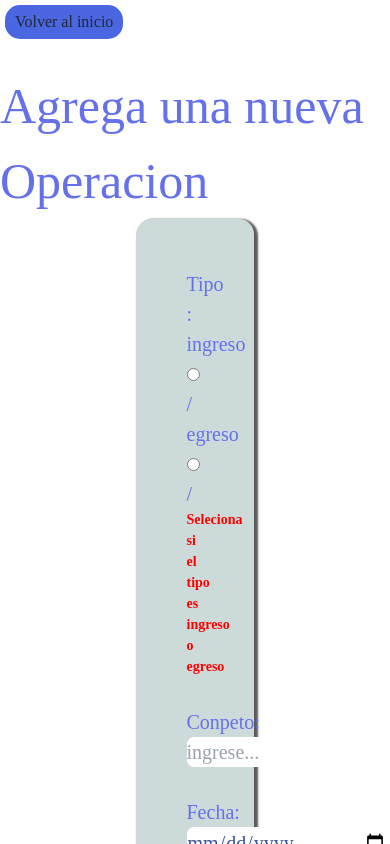
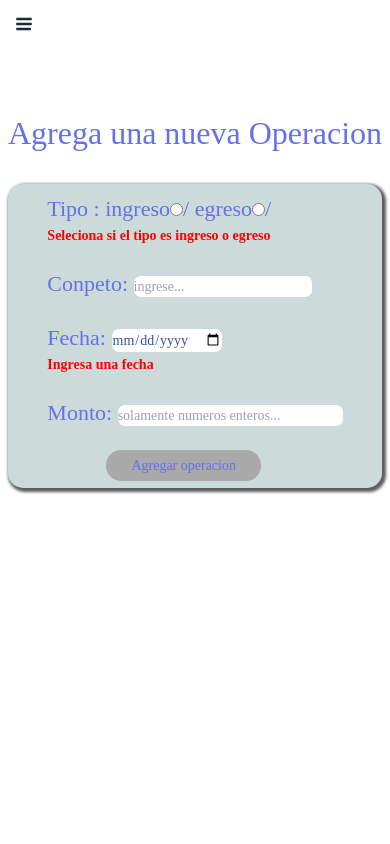
Before and after one commit to edgardo90/challenge-FullStack-JS-Alkemy, a React (Create React App) app in the folder client/: page /createOperation in a window 390 px wide. Shown: the top 844 px of the page. Built offline with nearby package versions, Linux system fonts and the light colour scheme.

Commit message:
termine la parte del css

```diff
--- a/client/src/components/create/OperationCreate.jsx
+++ b/client/src/components/create/OperationCreate.jsx
@@ -96,8 +96,24 @@ export default function OperationCreate(){
 
     return(
         <div>
-            <Link to="/" ><button className={styles.botonHome} >Volver al inicio</button> </Link>
+            <div className="dropdown">
+                <input id="my-drawer" type="checkbox" className="drawer-toggle" />
+                <div className="drawer-content">
+                    <label tabindex="0" className="btn btn-ghost btn-circle " for="my-drawer" >
+                            <svg id="my-drawer"  xmlns="http://www.w3.org/2000/svg" className="h-5 w-5" fill="none" viewBox="0 0 24 24" stroke="currentColor"><path stroke-linecap="round" stroke-linejoin="round" stroke-width="3" d="M4 6h16M4 12h16M4 18h15" /></svg>
+                    </label>
+                </div>
+                    <div class="drawer-side">
+                        <label for="my-drawer" className="drawer-overlay"></label>
+                        <ul tabindex="0"  className="menu menu-compact dropdown-content mt-1 p-2 shadow bg-sky-300 rounded-box w-100">
+                            <li> <Link to="/" className={styles.home} >Volver al inicio</Link> </li>
+                            <li className={styles.ejemplo}  >agrandoBoooooooooooox</li>
+                        </ul>
+                    </div>
+            </div>
+
             <h1 className={styles.titulo} >Agrega una nueva Operacion</h1>
+            <div className={styles.box}>
             <form  onSubmit={event => handleSubmit(event)}  className={styles.formulario} >
                 <div>
                     <SelectType handleRadio={handleRadio} />
@@ -118,7 +134,6 @@ export default function OperationCreate(){
                     <input
                      placeholder="ingrese..."
                      type="text"
-                     style={{width : "200px", heigth : "1px"}}
                      value={data.name}
                      name="name"
                      onChange={event => handleChange(event)}
@@ -132,7 +147,7 @@ export default function OperationCreate(){
                     <label >Fecha: </label>
                     <input
                      type="date"
-                     style={{width : "200px", heigth : "1px"}}
+                     style={{cursor:"pointer"}}
                      name="date"
                      value={data.date}
                      onChange={event => handleChange(event)}
@@ -148,7 +163,7 @@ export default function OperationCreate(){
                      type="number"
                      name="money"
                      placeholder="solamente numeros enteros..."
-                     style={{width : "200px", heigth : "1px"}}
+                     style={{width : "225px", heigth : "1px"}}
                      value={data.money}
                      onChange={event => handleChange(event)}
                     />
@@ -160,6 +175,7 @@ export default function OperationCreate(){
 
                 <button disabled={!data.name || !data.money} className={!data.name || !data.money ? styles.btn  : styles.btnCreate} type="submit"> Agregar operacion </button>
             </form>
+            </div>
         </div>
     )
 }
--- a/client/src/components/create/css/OperationCreate.module.css
+++ b/client/src/components/create/css/OperationCreate.module.css
@@ -1,3 +1,6 @@
+.center{
+  text-align: center;
+}
 .botonHome{
   margin-top: 5px;
   margin-left: 5px;
@@ -21,27 +24,44 @@
     border-radius: 20px;
     box-shadow: 0 12px 16px 0 rgba(0,0,0,0.24), 0 17px 50px 0 rgba(0,0,0,0.19) /* creo una sombra en el button */
 }
+.home{
+  margin-top: 10%;
+}
+.home:hover{
+  color: white;
+}
 
-
+.ejemplo{
+  color: rgba(0, 255, 255, 0);
+  font-size: 10px;
+}
 
 .titulo{
     display: flex;
     justify-content: center;
     margin-top: 30px;
-    font-size: 50px;
+    font-size: 50px ;
     color: rgb(101, 112, 235);
     font-family: 'Cookie', cursive;
   }
 
+  .box{
+    display: flex;
+    flex-direction: column;
+    gap: 10px;
+    align-items: center;
+   }
+
   .formulario{
-    margin-left: 35%;
-    margin-right: 35%;
-    padding: 50px;
-    font-size: 20px;
+    margin-top: 2%;
+    padding: 2%;
+    padding-left: 10% ;
+    padding-right: 10%;
+    font-size: 14px;
     background-position: center center;
     color: rgb(101, 112, 235);
     font-family: 'Cookie', cursive;
-    box-shadow: 2px 2px 2px 2px rgb(93, 92, 92);
+    box-shadow: 2px 2px 3px 2px rgb(93, 92, 92);
     background-color: rgb(204, 218, 218);
     border-radius: 15px;
   }
@@ -49,6 +69,9 @@
   .formulario input{
     color: rgb(58, 80, 151);
     border-radius: 7px;
+  }
+  .formulario label{
+    font-size: 22px;
   }
 
   .btn{
@@ -58,8 +81,9 @@
     padding-bottom: 5px; /* agrando el button hacia abajo */
     border: none;
     border-radius: 15px;
-    margin-left: 90px ;
+    margin-left: 20% ;
     font-family: 'Cookie', cursive;
+    background-color:darkgray;
   }
 
 
@@ -70,9 +94,10 @@
     padding-bottom: 5px; /* agrando el button hacia abajo */
     border: none;
     border-radius: 15px;
-    margin-left: 90px ;
+    margin-left: 20% ;
     font-family: 'Cookie', cursive;
     background-color: rgba(41, 74, 219, 0.842);
+    color: black;
     cursor: pointer;
   }
 
@@ -86,3 +111,29 @@
     color:white;
     box-shadow: 0 12px 16px 0 rgba(0,0,0,0.24), 0 17px 50px 0 rgba(0,0,0,0.19) /* creo una sombra en el button */
   }
+
+
+
+  @media screen and (max-width: 1000px) {
+    .titulo {
+        margin-top: 7%;
+        margin-bottom: 5%;
+        font-size: 40px;
+    }
+}
+
+@media screen and (max-width: 700px) {
+    .titulo {
+        margin-top: 10%;
+        margin-bottom: 5%;
+        font-size: 35px;
+    }
+}
+
+@media screen and (max-width: 500px) {
+    .titulo {
+        margin-top: 14%;
+        margin-bottom: 5%;
+        font-size: 2rem;
+    }
+}
--- a/client/src/components/home/css/Home.module.css
+++ b/client/src/components/home/css/Home.module.css
@@ -25,6 +25,7 @@
 
 .reload{
     font-family: 'Cookie', cursive;
+    margin-right: auto;
     margin-left: 3%;
     font-size: 20px;
     color: blue;
@@ -39,7 +40,7 @@
     color: rgb(255, 251, 251);
 }
 
-.balance{
+.box{
     display: flex;
     flex-direction: column;
     gap: 10px;
@@ -123,8 +124,11 @@
 }
 
 .paginadoButton{
-    border: none;
-    border-radius: 7px;
+    padding-left: 5px;/* agrando el button hacia la izquierda  */
+    padding-right: 5px; /* agrando el button hacia la derecha */
+    padding-top: 5px; /*agrando el button hacia arriba  */
+    padding-bottom: 5px; /* agrando el button hacia abajo */
+    border-radius: 15px;
     font-family: 'Cookie', cursive;
     background-color: rgb(43, 109, 207);
     cursor: pointer;
@@ -152,6 +156,7 @@
     margin-right: auto; /*centro la imagen  */
     border-radius: 9999px;
     cursor: progress;
+    height:65vh ;
 }
 
 
--- a/client/src/components/modify/ModifyOperation.jsx
+++ b/client/src/components/modify/ModifyOperation.jsx
@@ -93,24 +93,40 @@ export default function ModifyOperation(){
     },[])
     // console.log(time)
 
-    if(Object.values(idOperation).length < 1 || time === "cargando..."){
+    if(Object.values(idOperation).length < 1 || time === "cargando..."){ // Object.values(idOperation) convierte el objeto en array
         return(
-        <div style={{marginTop: "10px"}} className={homeStyles.notOperation}>
+        <div style={{marginTop: "10px"}} className={styles.center} >
             {time === "cargando..." && <img className={homeStyles.imag} src={gifLoading} alt="cargando" />}
-            <h1 >{time}</h1>
+            <h1 className={homeStyles.notOperation}>{time}</h1>
             {time !== "cargando..." &&
             <h3  >La página que estás buscando no existe.
             Por favor, disculpa las molestias.</h3>
             }
-            <Link to="/" ><button className={styles.botonHome} >volver al home</button></Link>
+            <Link to="/" ><button className={styles.botonHome} >volver al inicio</button></Link>
         </div>
         )
     }
 
         return(
             <div>
-                <Link to="/" ><button className={styles.botonHome} >Volver al inicio</button> </Link>
+                <div className="dropdown">
+                    <input id="my-drawer" type="checkbox" className="drawer-toggle" />
+                    <div className="drawer-content">
+                        <label tabindex="0" className="btn btn-ghost btn-circle " for="my-drawer" >
+                            <svg id="my-drawer"  xmlns="http://www.w3.org/2000/svg" className="h-5 w-5" fill="none" viewBox="0 0 24 24" stroke="currentColor"><path stroke-linecap="round" stroke-linejoin="round" stroke-width="3" d="M4 6h16M4 12h16M4 18h15" /></svg>
+                        </label>
+                    </div>
+                    <div class="drawer-side">
+                        <label for="my-drawer" className="drawer-overlay"></label>
+                        <ul tabindex="0"  className="menu menu-compact dropdown-content mt-1 p-2 shadow bg-sky-300 rounded-box w-100">
+                            <li> <Link to="/" className={styles.home} >Volver al inicio</Link> </li>
+                            <li className={styles.ejemplo}  >agrandoBoooooooooooox</li>
+                        </ul>
+                    </div>
+                </div>
+
                 <h1 className={styles.titulo} >Modifica la operacion</h1>
+                <div className={styles.box} >
                 <form  onSubmit={event => handleSubmit(event)}  className={styles.formulario} >
                     <div>
                         {idOperation.type === "egreso" &&
@@ -127,10 +143,10 @@ export default function ModifyOperation(){
                          value={data.name}
                          name="name"
                          onChange={event => handleChange(event)}
-                        />
+                         />
                         {errors.name &&
                          <p  style={{color: "red" , fontWeight: 700 , fontSize: 14}}  >{errors.name}</p>
-                         }
+                        }
                     </div>
                     <br />
                     <div>
@@ -140,7 +156,7 @@ export default function ModifyOperation(){
                          name="date"
                          value={data.date}
                          onChange={event => handleChange(event)}
-                        />
+                         />
                         {!data.date &&
                         <p style={{color:"black" ,fontWeight:700 , fontSize:14 }}>fecha actual: {idOperation.date && idOperation.date.split("-").reverse().join("-")} </p>}
                     </div>
@@ -153,15 +169,16 @@ export default function ModifyOperation(){
                          name="money"
                          value={data.money}
                          onChange={event => handleChange(event)}
-                        />
+                         />
                         {errors.money &&
                          <p  style={{color: "red" , fontWeight: 700 , fontSize: 14}}  >{errors.money}</p>
-                         }
+                        }
                     </div>
                     <br />
 
                     <button  className={ styles.btnCreate} type="submit"> Agregar operacion </button>
                 </form>
+                </div>
             </div>
         )
 
```
Also changed, not shown: client/src/components/home/Home.jsx (+59 -29 lines).
